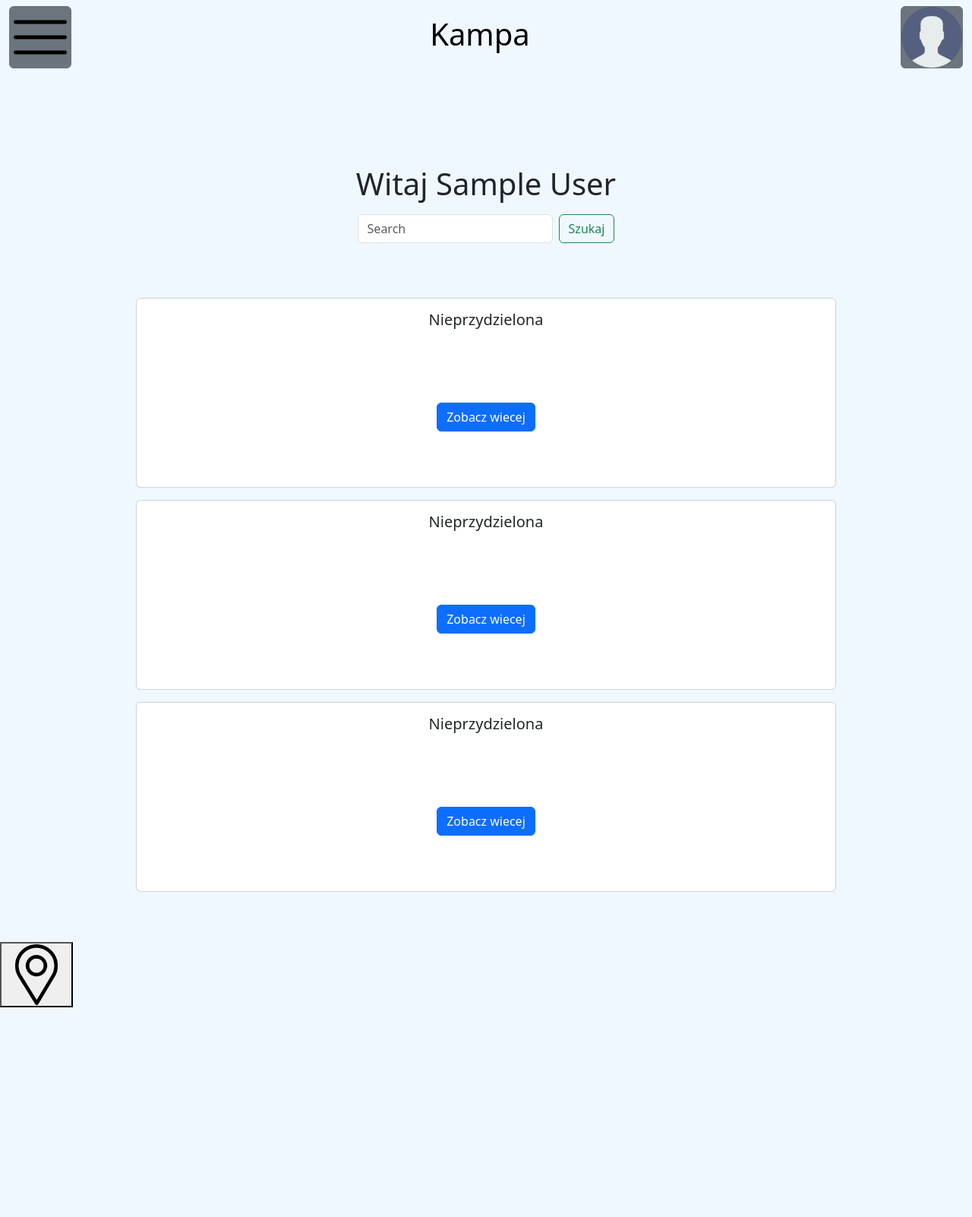
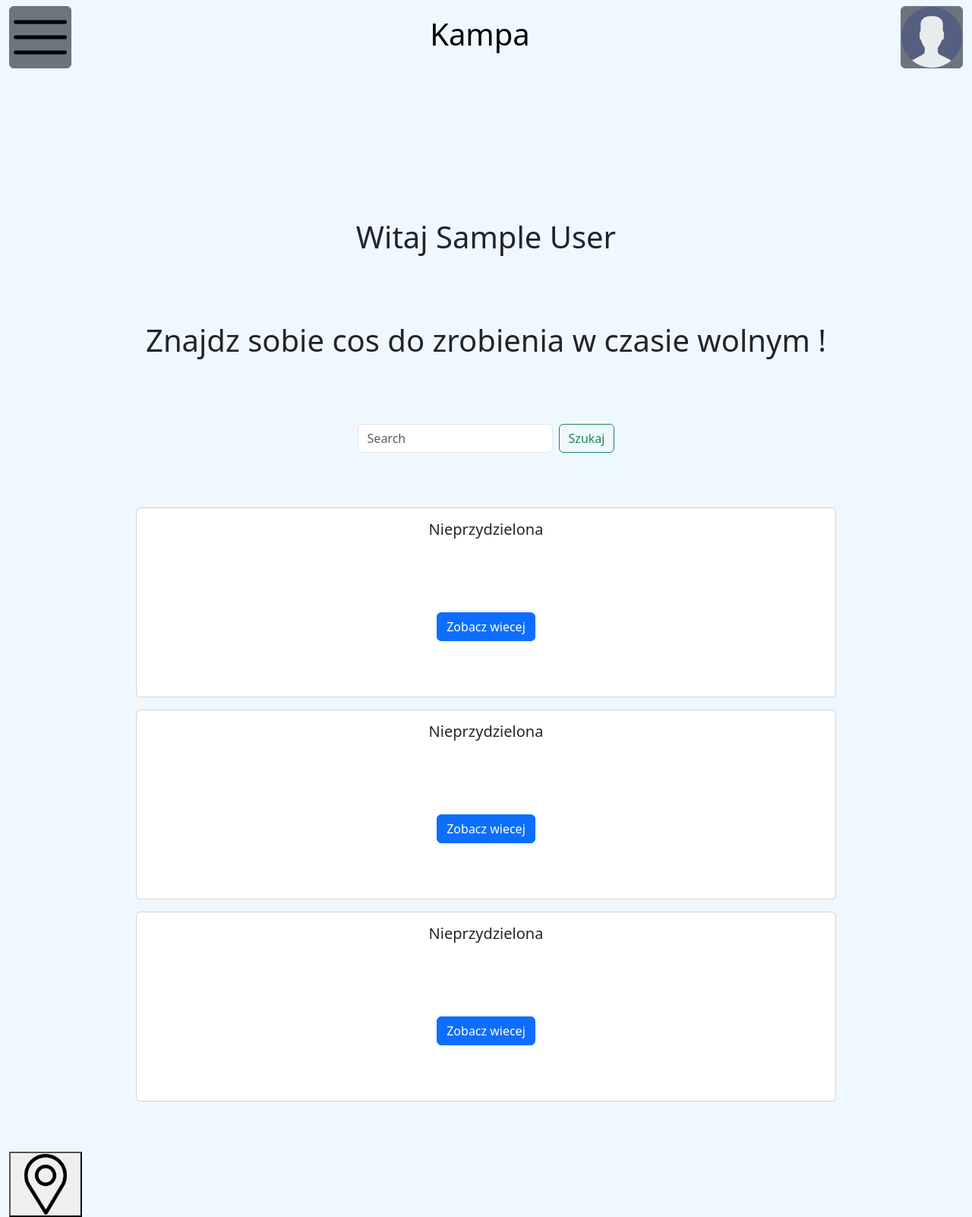
Before and after one commit to wojtek20032/free_time_application, a PHP site: page /menu.php in a window 1280 px wide. Shown: the whole page at 76% size. Before the commit the page ends 1326 px from the top, so only its background shows below. Run offline with PHP 8.4, Linux system fonts and the light colour scheme; the visitor is signed in with stand-in values (Sample User, id 1); data that the repository does not hold is empty.

Commit message:
Poprawki css,html w menu

```diff
--- a/menu/menu.css
+++ b/menu/menu.css
@@ -1,6 +1,23 @@
+html {
+  height: 100%;
+}
+
 body {
   background-color: aliceblue;
+  height: 100%;
+  display: flex;
+  flex-direction: column;
 }
+
+.container {
+  display: flex;
+  flex-direction: column;
+  min-height: 100%;
+  min-width:100%;
+  margin:0;
+  padding:0;
+}
+
 header {
   max-height: 90px;
   margin-bottom: 20px;
@@ -28,6 +45,15 @@ main{
   display: flex;
   justify-content: center;
   align-items: center;
+  margin-top: 50px;
+}
+
+.desc{
+  display: flex;
+  justify-content: center;
+  align-items: center;
+  margin-top: 80px;
+  margin-bottom: 70px;
 }
 
 .search-bar {
@@ -72,3 +98,7 @@ main{
   align-items: center;
   height:100%;
 }
+
+footer{
+  margin-top:auto;
+}
--- a/menu/menu.php
+++ b/menu/menu.php
@@ -63,6 +63,7 @@ $fetch = mysqli_query($conn, "SELECT * FROM calendar_events WHERE idUzytkownika
 </head>
 
 <body>
+  <div class="container">
   <header>
     <nav class="navbar navbar-expand-lg">
       <div class="container-fluid" style="display: block">
@@ -112,6 +113,9 @@ $fetch = mysqli_query($conn, "SELECT * FROM calendar_events WHERE idUzytkownika
         unset($_SESSION['username']);
       }
       ?></h1>
+    </div>
+    <div class="desc">
+      <h1>Znajdz sobie cos do zrobienia w czasie wolnym !</h1>
     </div>
     <div class="search-bar">
       <nav class="navbar">
@@ -179,10 +183,13 @@ $fetch = mysqli_query($conn, "SELECT * FROM calendar_events WHERE idUzytkownika
     </div>
   </main>
   <footer>
+    <div class="container-fluid">
     <button onclick="openGoogleMaps()">
       <a href="#"><img src="../icons/placeholder.png" /></a>
     </button>
+    </div>
   </footer>
+  </div>
 </body>
 
 </html>
```
